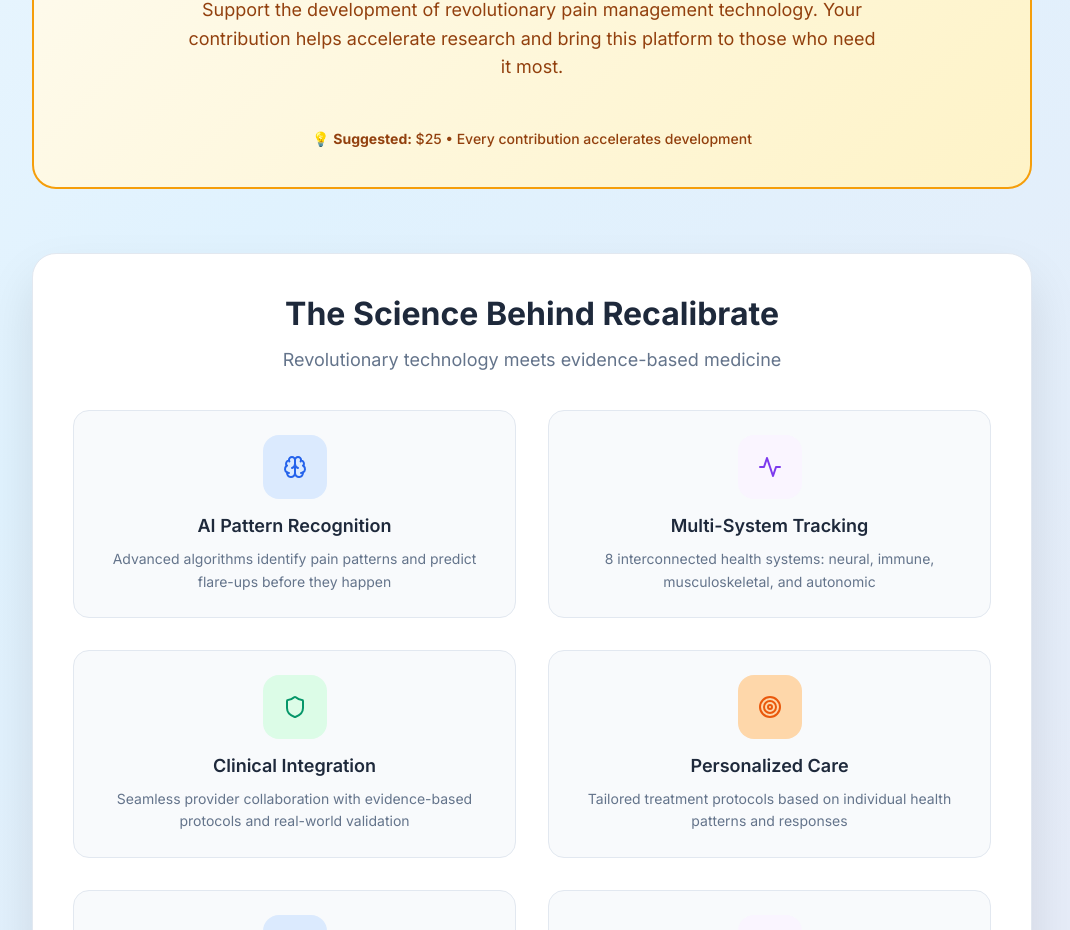
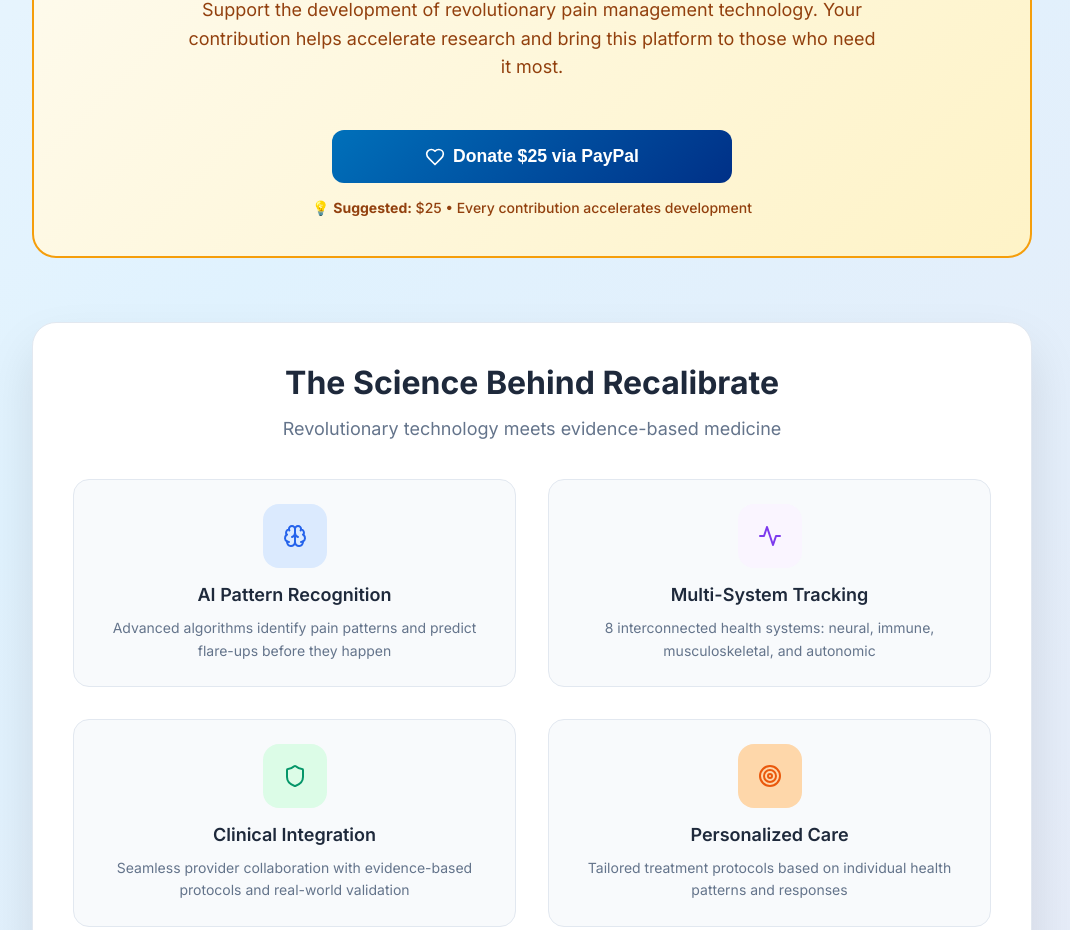
Before and after one commit to TS11-dev/recalibratepain-waitlist, a React (Create React App) app: page / in a window 1280 px wide. Shown: the part 1391-2321 px from the top of the page, without its empty margins (108-1178 px from the left). Built offline with nearby package versions, Linux system fonts and the light colour scheme.

Commit message:
auto-commit for 4fca1491-3a17-41d1-94e5-b2c20c5e8bbb

```diff
--- a/src/App.js
+++ b/src/App.js
@@ -254,9 +254,39 @@
                   color: 'blue',
                   shape: 'rect',
                   label: 'donate',
-                  height: 55
+                  height: 55,
+                  tagline: false
                 }}
+                forceReRender={[25.00]}
               />
+
+              {/* Fallback button if PayPal doesn't load */}
+              <div style={{ marginTop: '16px' }}>
+                <button
+                  onClick={() => window.open('https://www.paypal.com/donate/?business=tristan.siokos24@gmail.com&amount=25&currency_code=USD', '_blank')}
+                  style={{
+                    width: '100%',
+                    padding: '16px 24px',
+                    background: 'linear-gradient(135deg, #0070ba, #003087)',
+                    color: 'white',
+                    border: 'none',
+                    borderRadius: '12px',
+                    fontSize: '1.1rem',
+                    fontWeight: '600',
+                    cursor: 'pointer',
+                    transition: 'all 0.2s',
+                    display: 'flex',
+                    alignItems: 'center',
+                    justifyContent: 'center',
+                    gap: '8px'
+                  }}
+                  onMouseOver={(e) => e.target.style.transform = 'translateY(-2px)'}
+                  onMouseOut={(e) => e.target.style.transform = 'translateY(0px)'}
+                >
+                  <Heart size={20} />
+                  Donate $25 via PayPal
+                </button>
+              </div>
             </div>
 
             <p className="investment-note">
```
